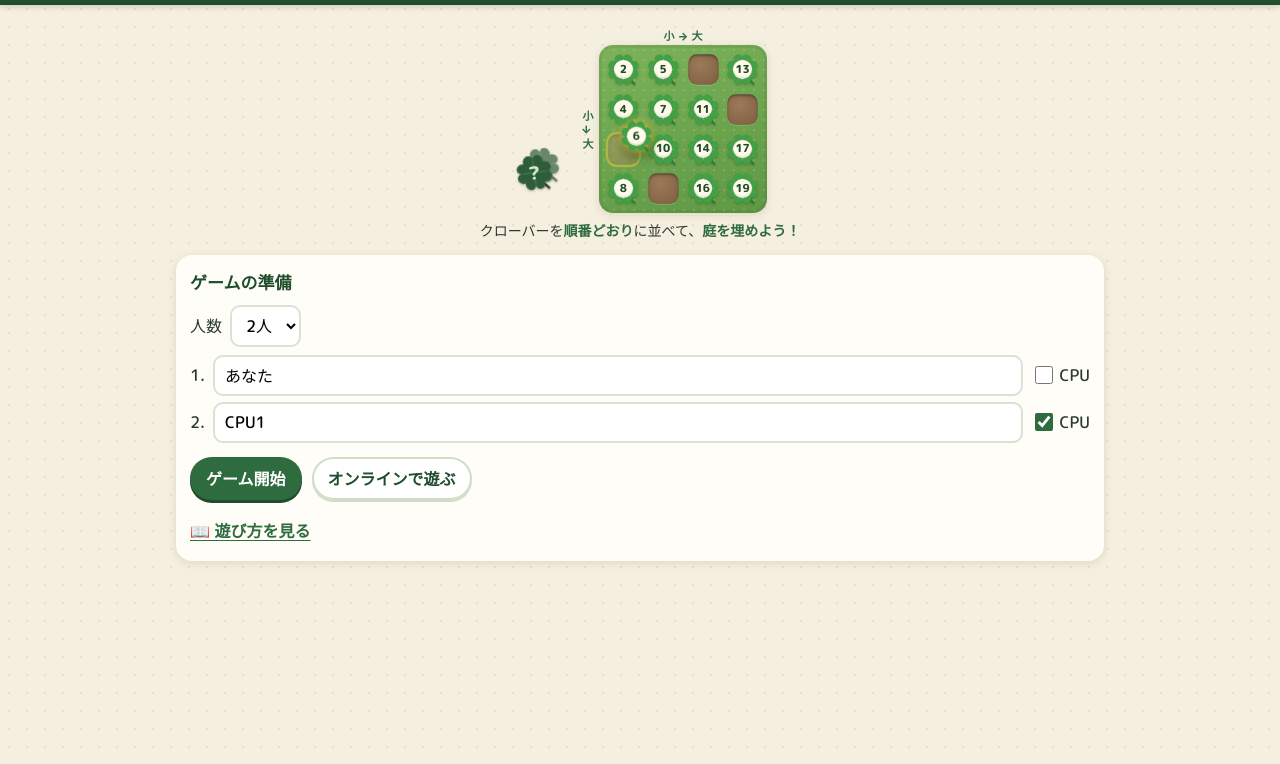
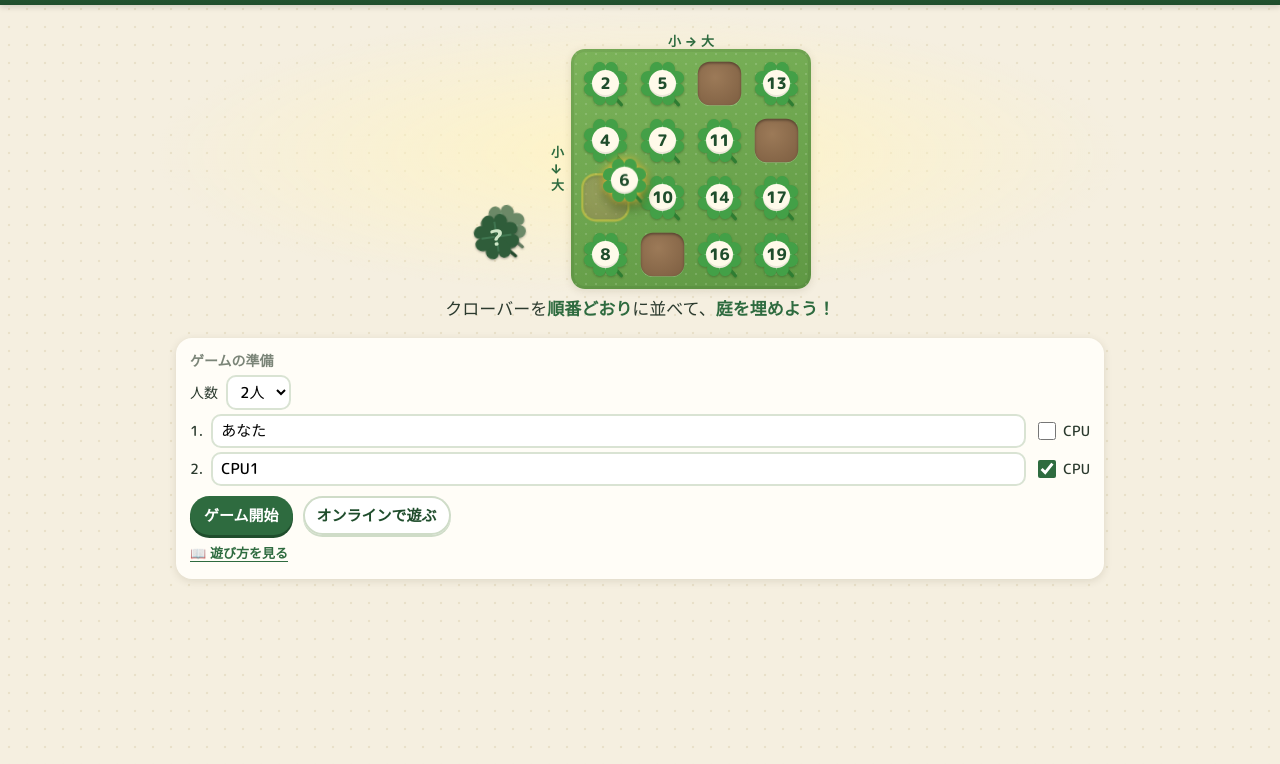
Before and after one commit to 123yoshidandy/lucky-numbers, a website with bundled scripts: page public/index.html in a window 1280 px wide. Shown: the part 36-800 px from the top of the page. Built offline with nearby package versions, Linux system fonts and the light colour scheme.

Commit message:
fix: Balance the title screen and turn the menu into a home button
- Enlarge the title illustration and tone down the setup panel
- Keep the tagline on one line and the start button within the first screen
- Rename the menu button to home and go back without confirmation
- Keep the player's garden size the same regardless of player count

```diff
--- a/public/css/style.css
+++ b/public/css/style.css
@@ -497,7 +497,7 @@ button.clover:active:not(:disabled) {
 .opponents {
     flex: none;
     display: grid;
-    grid-template-columns: repeat(var(--count, 1), minmax(0, 120px));
+    grid-template-columns: repeat(var(--count, 1), minmax(0, 108px)); /* 4人（相手3人）で並ぶ幅にそろえ、人数で自分の庭の大きさが変わらないようにする */
     justify-content: center;
     gap: 8px;
 }
@@ -760,16 +760,26 @@ button.link {
     display: flex;
     justify-content: center;
     align-items: flex-end;
-    gap: 14px;
-    margin: 4px auto 6px;
+    gap: 16px;
+    margin: 8px auto 4px;
     padding: 6px 0 0;
+}
+
+/* 絵の後ろに淡い光を敷いて、絵を目立たせる */
+.hero::before {
+    content: "";
+    position: absolute;
+    inset: -10px -20px -6px;
+    z-index: -1;
+    border-radius: 50%;
+    background: radial-gradient(closest-side, rgba(255, 244, 196, 0.95), rgba(255, 244, 196, 0));
 }
 
 .hero-pool {
     position: relative;
-    width: 50px;
-    height: 50px;
-    margin-bottom: 18px;
+    width: 64px;
+    height: 64px;
+    margin-bottom: 24px;
     --leaf: #2f5d3a;
     --leaf-light: #46805a;
     --stem: #24492d;
@@ -778,28 +788,29 @@ button.link {
 
 .hero-pool svg {
     position: absolute;
-    width: 42px;
-    height: 42px;
+    width: 54px;
+    height: 54px;
     filter: drop-shadow(0 1px 1px rgba(0, 0, 0, 0.3));
 }
 
 .hero-pool .pool-front {
     left: 0;
-    top: 6px;
+    top: 8px;
 }
 
 .hero-pool .pool-mark {
-    width: 42px;
-    height: 42px;
+    width: 54px;
+    height: 54px;
+    font-size: 22px;
     left: 0;
-    top: 6px;
+    top: 8px;
 }
 
 /* 絵の庭の寸法（浮かべるタイルの位置をマスに合わせるため） */
 .hero-board {
-    --garden: 168px;
-    --pad: 6px;
-    --gap: 3px;
+    --garden: min(60vw, 240px, 33dvh); /* 背の低い画面でも、開始ボタンまで1画面に収める */
+    --pad: 8px;
+    --gap: 4px;
     --cell: calc((var(--garden) - 2 * var(--pad) - 3 * var(--gap)) / 4);
     position: relative;
     padding: 20px 0 0 22px;
@@ -807,7 +818,7 @@ button.link {
 
 .hero-axis {
     position: absolute;
-    font-size: 11px;
+    font-size: 13px;
     font-weight: 800;
     color: var(--green);
     white-space: nowrap;
@@ -859,9 +870,10 @@ button.link {
 }
 
 .tagline {
-    margin: 4px 0 12px;
+    margin: 6px 0 14px;
     text-align: center;
-    font-size: 14px;
+    font-size: clamp(13px, 4.2vw, 17px); /* 1行に収める */
+    white-space: nowrap;
     line-height: 1.7;
     color: var(--ink);
 }
@@ -869,6 +881,42 @@ button.link {
 .tagline strong {
     color: var(--green);
     font-weight: 800;
+}
+
+/* 開始画面の「ゲームの準備」は、絵より目立たないよう小さめにまとめる */
+#screen-setup .panel {
+    padding: 12px 14px;
+}
+
+#screen-setup .panel h2 {
+    margin-bottom: 4px;
+    font-size: 14px;
+    color: var(--muted);
+}
+
+#screen-setup .row,
+#screen-setup .seat {
+    margin: 4px 0;
+    font-size: 14px;
+}
+
+#screen-setup input,
+#screen-setup select {
+    padding: 4px 8px;
+    font-size: 15px;
+}
+
+#screen-setup .buttons {
+    margin: 10px 0 4px;
+}
+
+#screen-setup .buttons button {
+    padding: 8px 14px;
+    font-size: 15px;
+}
+
+#screen-setup button.link {
+    font-size: 13px;
 }
 
 /* ===== 遊び方 ===== */
--- a/public/index.html
+++ b/public/index.html
@@ -34,7 +34,7 @@
         <div id="status" aria-live="polite"></div>
         <div class="topbar-buttons">
             <button id="help-button" class="small icon" aria-label="遊び方">？</button>
-            <button id="menu-button" class="small hidden">メニュー</button>
+            <button id="menu-button" class="small hidden" aria-label="ホームに戻る">🏠 ホーム</button>
         </div>
     </header>
 
--- a/public/js/ui.js
+++ b/public/js/ui.js
@@ -49,7 +49,7 @@ export default class UI {
         ['setup', 'online', 'lobby', 'game'].forEach(screen => {
             $(`screen-${screen}`).classList.toggle('hidden', screen !== name);
         });
-        // メニューと遊び方のボタンは、ロビーとゲーム中だけ出す（開始画面には「遊び方を見る」がある）
+        // ホームと遊び方のボタンは、ロビーとゲーム中だけ出す（開始画面には「遊び方を見る」がある）
         const onTitle = name === 'setup' || name === 'online';
         $('menu-button').classList.toggle('hidden', onTitle);
         $('help-button').classList.toggle('hidden', onTitle);
@@ -398,19 +398,16 @@ export default class UI {
         return `${view.current.name}の番です`;
     }
 
-    // ===== メニュー =====
+    // ===== ホーム =====
 
-    openMenu() {
+    // ホーム（開始画面）に戻る。オンラインでは部屋を出る（対戦中なら、自分の番は CPU が代わりに打つ）
+    goHome() {
         if (this.controller === this.online && this.online) {
-            if (confirm('部屋を出ますか？（対戦中なら、あなたの番は CPU が代わりに打ちます）')) {
-                this.leaveOnline();
-                this.showSetup();
-            }
+            this.leaveOnline();
+            this.showSetup();
             return;
         }
-        if (this.controller?.game?.phase !== 'play' || confirm('ゲームをやめて準備画面に戻りますか？')) {
-            this.backToSetup();
-        }
+        this.backToSetup();
     }
 
     backToSetup() {
@@ -441,7 +438,7 @@ export default class UI {
             this.leaveOnline();
             this.showSetup();
         });
-        $('menu-button').addEventListener('click', () => this.openMenu());
+        $('menu-button').addEventListener('click', () => this.goHome());
         $('pool-button').addEventListener('click', () => this.controller?.send({ type: 'draw' }));
         $('discard-button').addEventListener('click', () => this.controller?.send({ type: 'discard' }));
 
```
